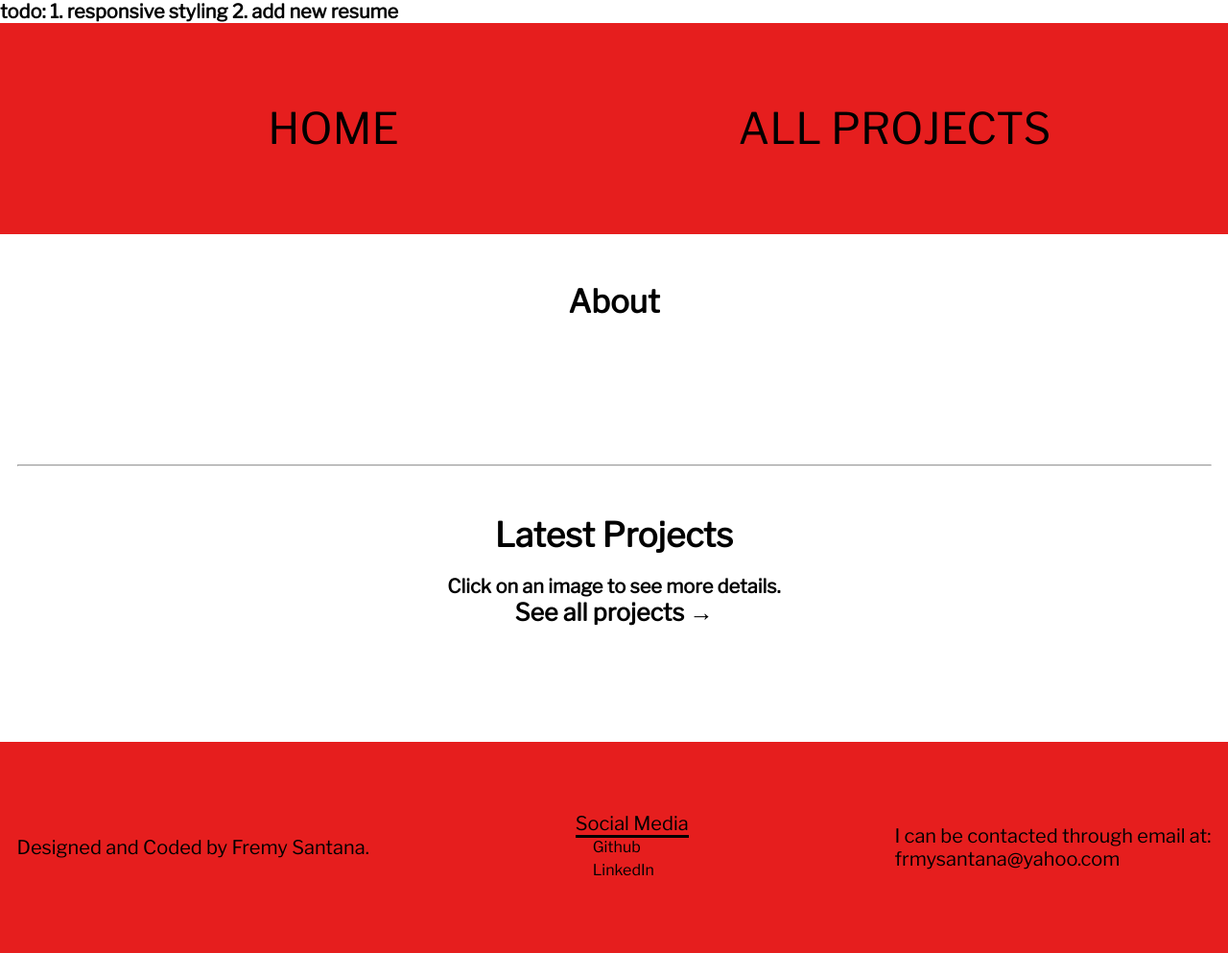
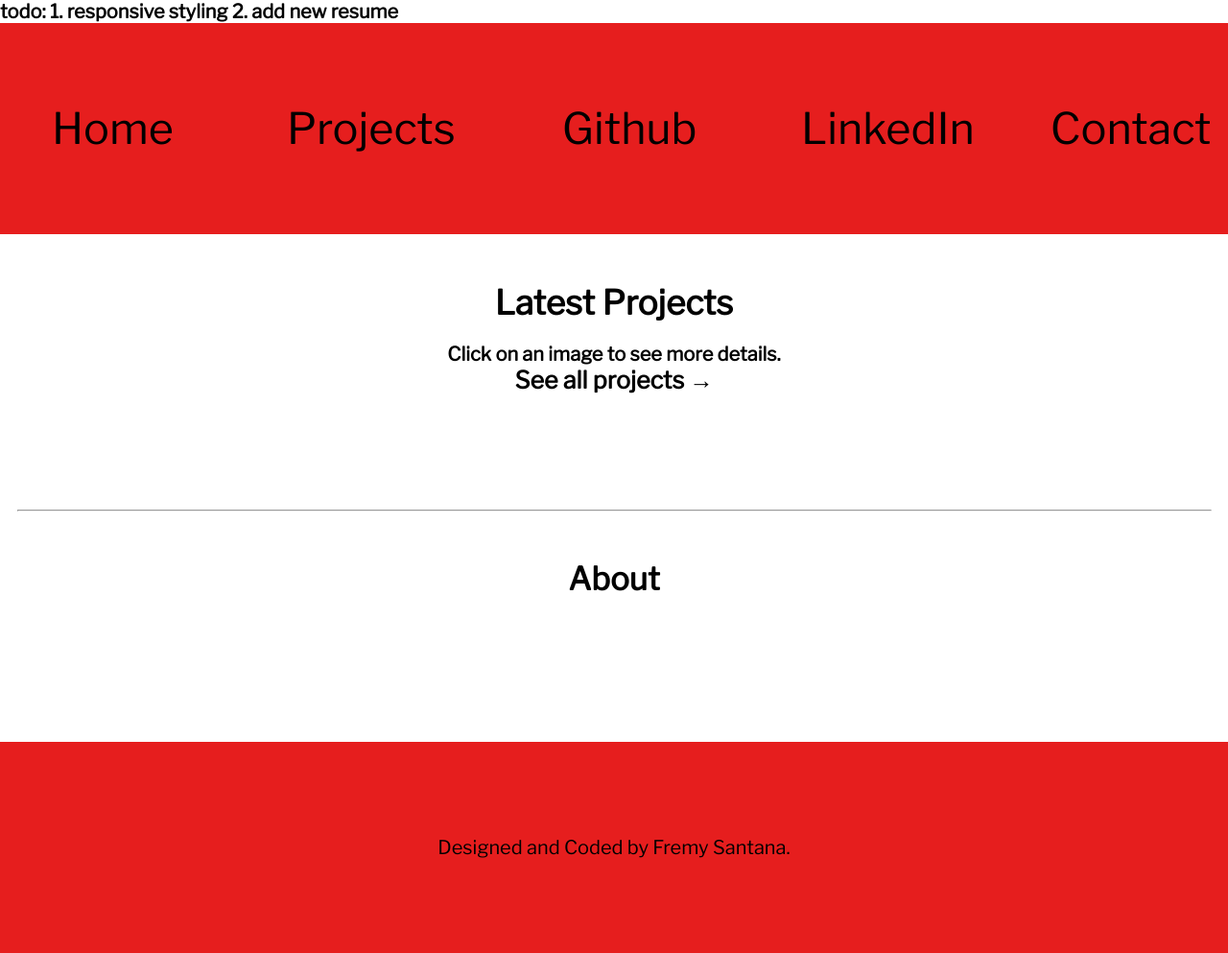
Before and after one commit to frmysantana/wordpress_portfolio, a WordPress theme: template themes/portfolio/front-page.php in a window 1280 px wide. Shown: the whole page at 96% size. Run offline with PHP 8.4 and a stand-in for WordPress, Linux system fonts and the light colour scheme; the site name, menu and one post (Sample post) are stand-ins, and other content is empty; some libraries are stand-ins or nearby versions.

Commit message:
modifying layouts to make a better nav bar

```diff
--- a/themes/portfolio/footer.php
+++ b/themes/portfolio/footer.php
@@ -3,14 +3,8 @@
     // is_home() checks if the current page is the blog index
     if ((is_home() AND $post_count == 1) OR (is_404())) { echo 'footer--fill-page';}
     ?>">
-      <div class="container container--footer">
-        <p>Designed and Coded by Fremy Santana.</p>
-        <div class="footer__social">
-          <p class="footer__social--title">Social Media</p>
-          <a class="footer__link" href="https://github.com/frmysantana" target="_blank">Github</a>
-          <a class="footer__link" href="https://www.linkedin.com/in/fremy-santana-5a714696" target="_blank">LinkedIn</a>
-        </div>
-        <p>I can be contacted through email at: <br> frmysantana@yahoo.com</p>
+      <div class="container">
+        <p class="footer__tag-line">Designed and Coded by Fremy Santana.</p>
       </div>
     </footer>
     <?php wp_footer(); ?>
--- a/themes/portfolio/front-page.php
+++ b/themes/portfolio/front-page.php
@@ -1,16 +1,5 @@
 <?php get_header(); ?>
   <main>
-    <section class="section-about">
-      <h3 class="section-about__title">About</h3>
-      <div class="container container--home-page">
-        <!-- <img width=""> -->
-        <figure class="portrait-figure">
-          <?php echo wp_get_attachment_image(get_the_author_meta('user_image', 1), 'singleSize', false, array("class" => "section-about__portrait")); ?>
-        </figure>
-        <p class="section-about__bio"><?php echo get_the_author_meta('description', 1); ?></p>
-      </div>
-    </section>
-    <hr class="container">
     <section class="section__latest-projects">
         <h3 class="section__latest-projects__title">Latest Projects</h3>
         <h2 class="section__latest-projects__sub-title">Click on an image to see more details.</h2>
@@ -32,5 +21,16 @@
         ?>
         <a href="<?php echo site_url('/blog'); ?>"><h4 class="section__latest-projects__see-all">See all projects &rarr;<h4></a>
     </section>
+    <hr class="container">
+    <section class="section-about">
+      <h3 class="section-about__title">About</h3>
+      <div class="container container--home-page">
+        <!-- <img width=""> -->
+        <figure class="portrait-figure">
+          <?php echo wp_get_attachment_image(get_the_author_meta('user_image', 1), 'singleSize', false, array("class" => "section-about__portrait")); ?>
+        </figure>
+        <p class="section-about__bio"><?php echo get_the_author_meta('description', 1); ?></p>
+      </div>
+    </section>
   </main>
 <?php get_footer(); ?>
--- a/themes/portfolio/header.php
+++ b/themes/portfolio/header.php
@@ -15,16 +15,19 @@
     <h1>todo: 1. responsive styling  2. add new resume</h1>
 
     <header class="header">
-      <div class="container">
+      <nav class="container">
         <a href="<?php echo site_url(); ?>">
           <h1 class="nav-option nav-option__home <?php if (is_page('Home')) echo 'nav-option--current-page'; ?>">
-            HOME
+            Home
           </h1>
         </a>
         <a href="<?php echo site_url('/blog'); ?>">
           <h1 class="nav-option nav-option__projects <?php if (get_queried_object_id() == 23) echo 'nav-option--current-page'; else echo "failed"; ?>">
-            ALL PROJECTS
+            Projects
           </h1>
         </a>
-      </div>
+        <a class="nav-option" href="https://github.com/frmysantana" target="_blank">Github</a>
+        <a class="nav-option" href="https://www.linkedin.com/in/fremy-santana-5a714696" target="_blank">LinkedIn</a>
+        <p class="nav-option--email">Contact</p>
+      </nav>
     </header>
--- a/themes/portfolio/style.css
+++ b/themes/portfolio/style.css
@@ -79,7 +79,10 @@ a {
   height: 10rem;
   line-height: 10rem;
   text-align: center;
-  width: 34rem;
+  width: 20rem;
+}
+.nav-option--email {
+  font-size: 4.5rem;
 }
 .nav-option:hover {
   color: #129ade;
@@ -94,32 +97,6 @@ a {
   .nav-option {
     font-size: 3.5rem;
     width: 22rem;
-  }
-}
-.nav-option__home {
-  margin-left: 16rem;
-}
-@media only screen and (max-width: 75em) {
-  .nav-option__home {
-    margin-left: 12rem;
-  }
-}
-@media only screen and (max-width: 56.25em) {
-  .nav-option__home {
-    margin-left: 5rem;
-  }
-}
-.nav-option__projects {
-  margin-right: 16rem;
-}
-@media only screen and (max-width: 75em) {
-  .nav-option__projects {
-    margin-right: 12rem;
-  }
-}
-@media only screen and (max-width: 56.25em) {
-  .nav-option__projects {
-    margin-right: 5rem;
   }
 }
 .nav-option--current-page {
@@ -142,7 +119,7 @@ a {
 }
 @media only screen and (max-width: 37.5em) {
   .footer {
-    font-size: 3.8rem;
+    font-size: 3.3rem;
     height: 38rem;
   }
 }
@@ -151,36 +128,8 @@ a {
   top: 83%;
   left: 0;
 }
-.footer__link {
-  display: inline-block;
-  font-size: 1.6rem;
-  padding-left: 1.8rem;
-  margin-bottom: 0.5rem;
-}
-.footer__link:hover {
-  color: #129ade;
-}
-@media only screen and (max-width: 37.5em) {
-  .footer__link {
-    font-size: 3rem;
-  }
-}
-.footer__social {
-  display: flex;
-  flex-direction: column;
-}
-.footer__social--title {
-  border-bottom: 0.3rem solid black;
-  font-weight: 400;
-}
-
-.container--footer {
-  padding: 5rem 0;
-}
-@media only screen and (max-width: 37.5em) {
-  .container--footer {
-    flex-direction: column;
-  }
+.footer__tag-line {
+  margin: 0 auto;
 }
 
 .section-about {
```
Also changed, not shown: themes/portfolio/css/layouts/_footer.scss (+3 -32 lines), themes/portfolio/css/layouts/_header.scss (+23 -19 lines), 1 other file.
